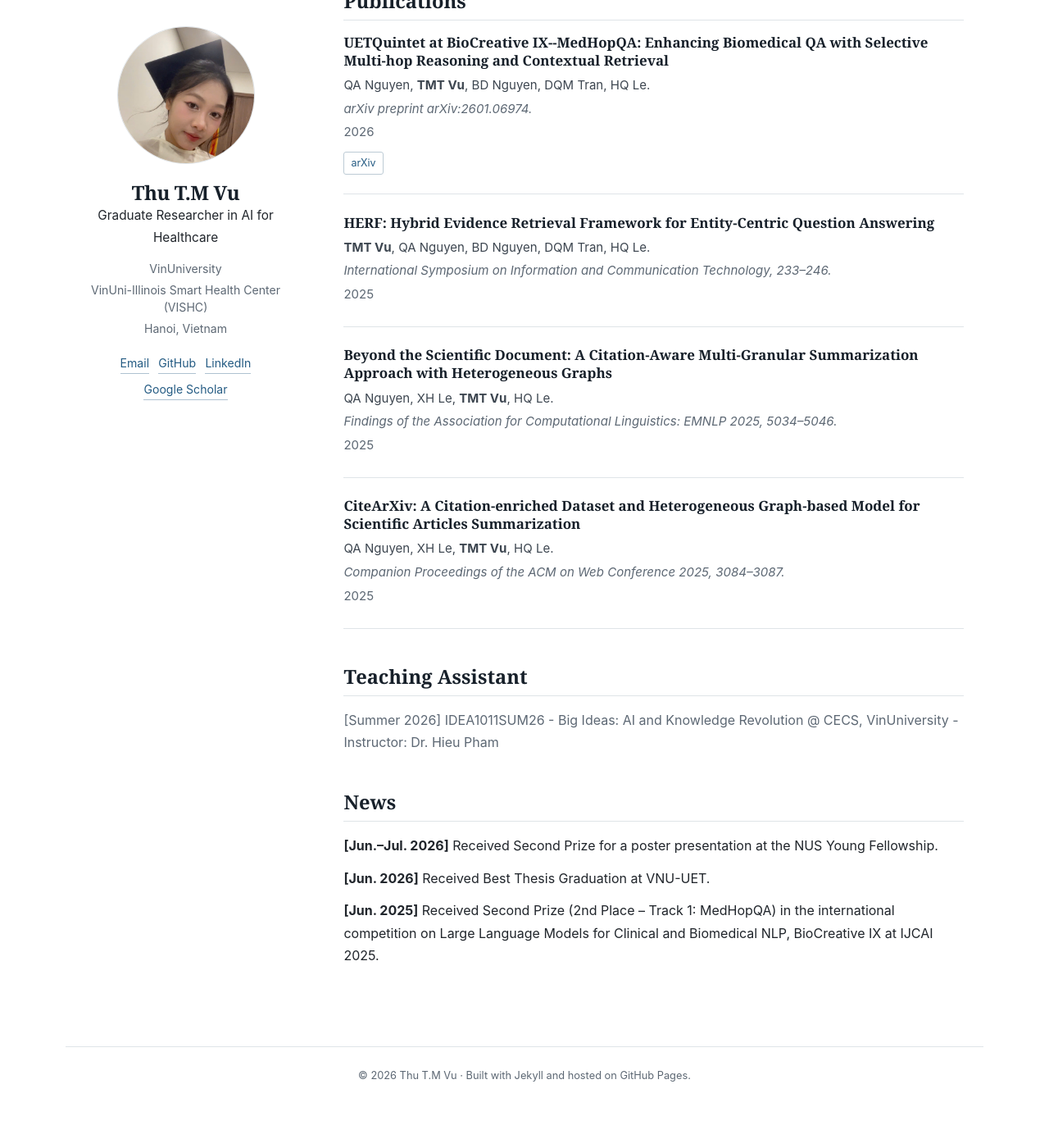
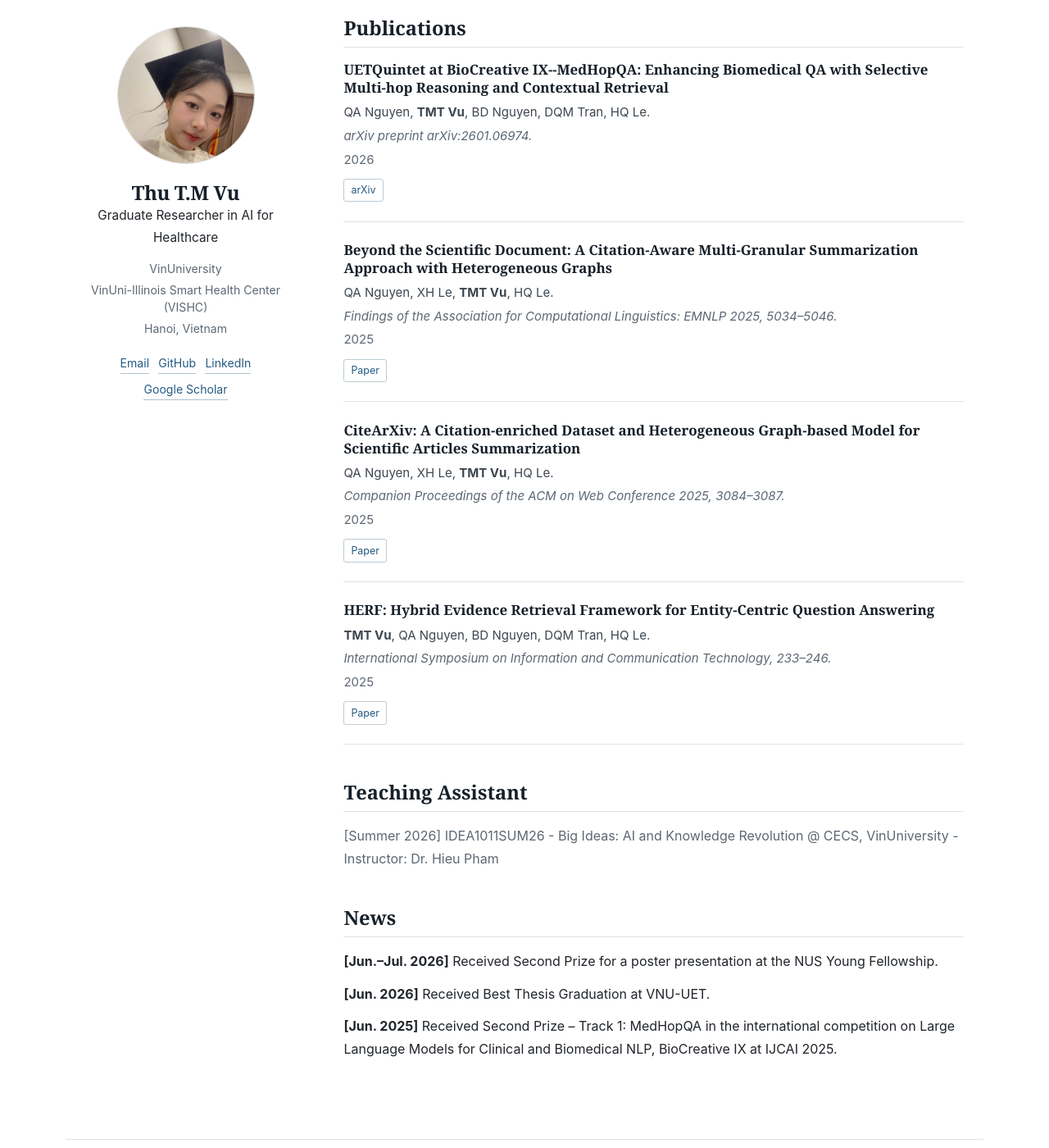
Before and after one commit to ThiMinhThuVu/ThiMinhThuVu.github.io, a Jekyll site: the page built from index.md, in a window 1280 px wide and 1400 px high, scrolled down 816 px. Shown: the whole window at 82% size. Built offline with Jekyll 4.4.1, drawn with Linux system fonts in a browser that asks for light colours; before the commit the page ends 2163 px from its top, so only the background shows below that; some of the changed text lies outside the part shown.

```diff
--- a/_data/news.yml
+++ b/_data/news.yml
@@ -3,4 +3,4 @@
 - date: "Jun. 2026"
   text: "Received Best Thesis Graduation at VNU-UET."
 - date: "Jun. 2025"
-  text: "Received Second Prize (2nd Place – Track 1: MedHopQA) in the international competition on Large Language Models for Clinical and Biomedical NLP, BioCreative IX at IJCAI 2025."
+  text: "Received Second Prize – Track 1: MedHopQA in the international competition on Large Language Models for Clinical and Biomedical NLP, BioCreative IX at IJCAI 2025."
```
Also changed, not shown: _data/publications.yml (+11 -11 lines), index.md (+1 -0 lines).
